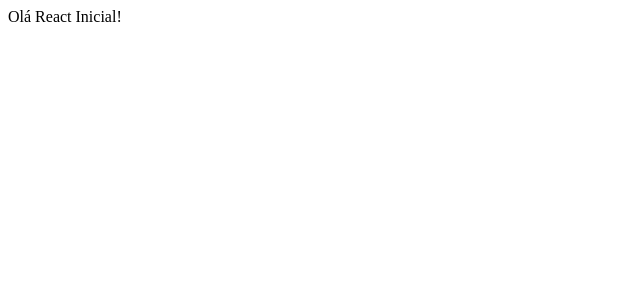
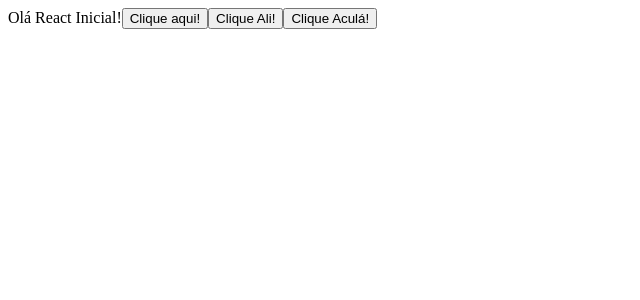
Before and after one commit to kalebtavares/Primeiro-projeto, a React (Create React App) app in the folder reactdio1/: page / in a window 1280 px wide. Shown: the top 300 px of the page, without its empty margins (0-640 px from the left). Built offline with nearby package versions, Linux system fonts and the light colour scheme.

Commit message:
Add multiple Button components with different titles to App

```diff
--- a/reactdio1/src/App.js
+++ b/reactdio1/src/App.js
@@ -1,8 +1,11 @@
-
+import Button from './Button';
 function App() {
   return (
     <div className="App">
      Olá React Inicial!
+     <Button title="Clique aqui!" />
+     <Button title="Clique Ali!" />
+     <Button title="Clique Aculá!" />
     </div>
   );
 }
```
